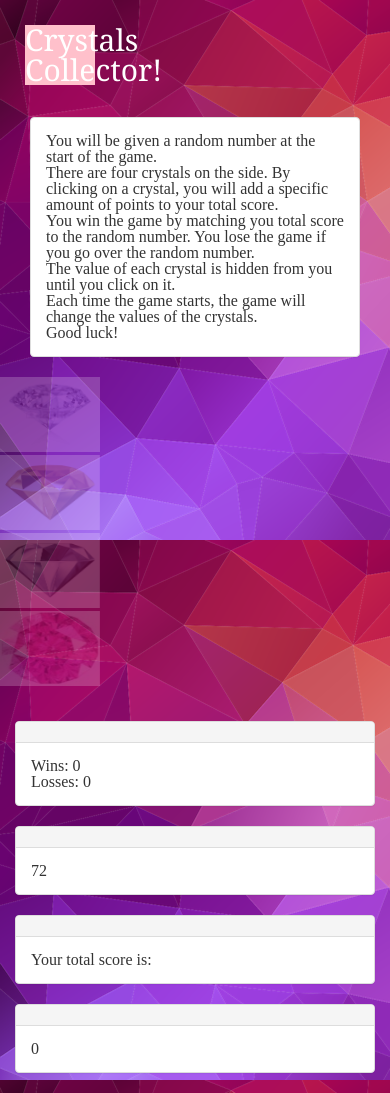
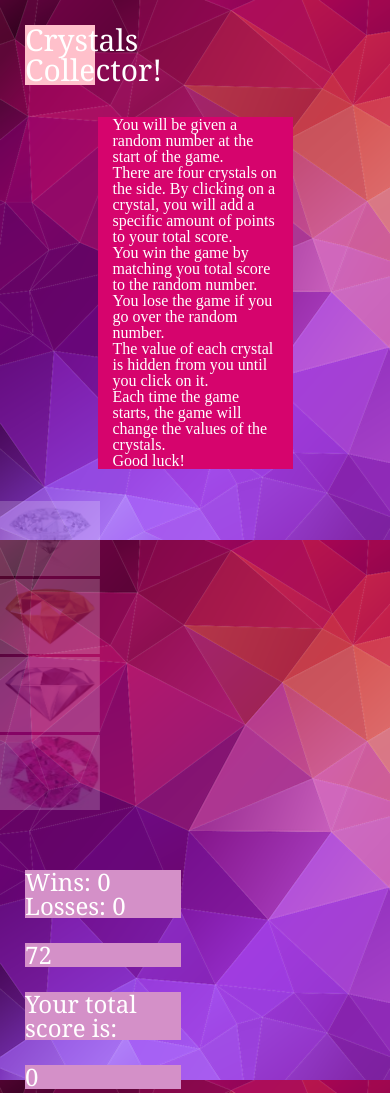
Before and after one commit to amreetac/week-4-game, a PHP site: page / in a window 390 px wide. Run offline with PHP 8.4, Linux system fonts and the light colour scheme.

Commit message:
Changed layout

```diff
--- a/assets/css/style.css
+++ b/assets/css/style.css
@@ -10,6 +10,12 @@ body {
     color: #fff;
     font-size: 30px;
 
+}
+
+.container {
+	background: #D6046D;
+	color: white;
+	width: 50%;
 }
 
 .btTxt_submit {
@@ -30,3 +36,12 @@ body {
 	-webkit-box-shadow: 0 0 10px #ccc;
 	box-shadow: 0 0 10px #ccc;
 }
+
+.result1 {
+	  width: 40%;
+    background: #D490C8;
+    margin: 25px 0 0 25px;
+    font-family: 'Georgia', Times, Times New Roman, serif;
+    color: #fff;
+    font-size: 24px;
+}
--- a/index.html
+++ b/index.html
@@ -28,10 +28,6 @@
 
         <div class="container">
 
-        <!-- Instruction Panel -->
-            <div class="col-lg-6">
-                <div class="panel panel-default">
-                    <div class="panel-body">
         <p> You will be given a random
                         number at the start of the game.
                             <br>
@@ -58,10 +54,13 @@
                             <br>
 
                         Good luck! </p>
+
+
         </div>
-                </div>
-            </div>
-        </div>
+
+        <br>
+
+        </br>
 
             <div class="row">
                 <div class="col-md-3">
@@ -86,48 +85,37 @@
 
                 </br>
 
-        <div class= "container">
+        <div class= "container2">
             <div class = "row">
 
         <!-- Result Panel -->
-                <div class="col-lg-2">
-                    <div class="panel panel-default">
-                        <div class="panel-heading">
-                        </div>
-                    <div class="panel-body">
+                <div class="col-md-3">
+
+                    <div class="result1">
                         <h1 id="wins"></h1>
                         <h1 id="losses"></h1>
                     </div>
                 </div>
-                </div>
-                <div class="col-lg-2">
-                    <div class="panel panel-default">
-                        <div class="panel-heading">
-                        </div>
-                     <div class="panel-body">
+
+                <div class="col-md-3">
+
+                    <div class="result1">
                         <h1 id="number"></h1>
                     </div>
                 </div>
-                </div>
-                <div class="col-lg-2">
-                    <div class="panel panel-default">
-                        <div class="panel-heading">
-                        </div>
-                    <div class="panel-body">
-                        <p> Your total score is: </p>
+
+                <div class="col-md-3">
+                    <div class="result1">
+                        <p> Your total score is:</p>
                     </div>
                 </div>
-                </div>
-                <div class="col-lg-2">
-                    <div class="panel panel-default">
-                        <div class="panel-heading">
-                        </div>
-                    <div class="panel-body">
+
+                <div class="col-md-3">
+                    <div class="result1">
                         <h1 id="result"></h1>
                     </div>
                 </div>
             </div>
-
 
         </div>
 
```
Lines whose indentation alone changed are shown as unchanged.
